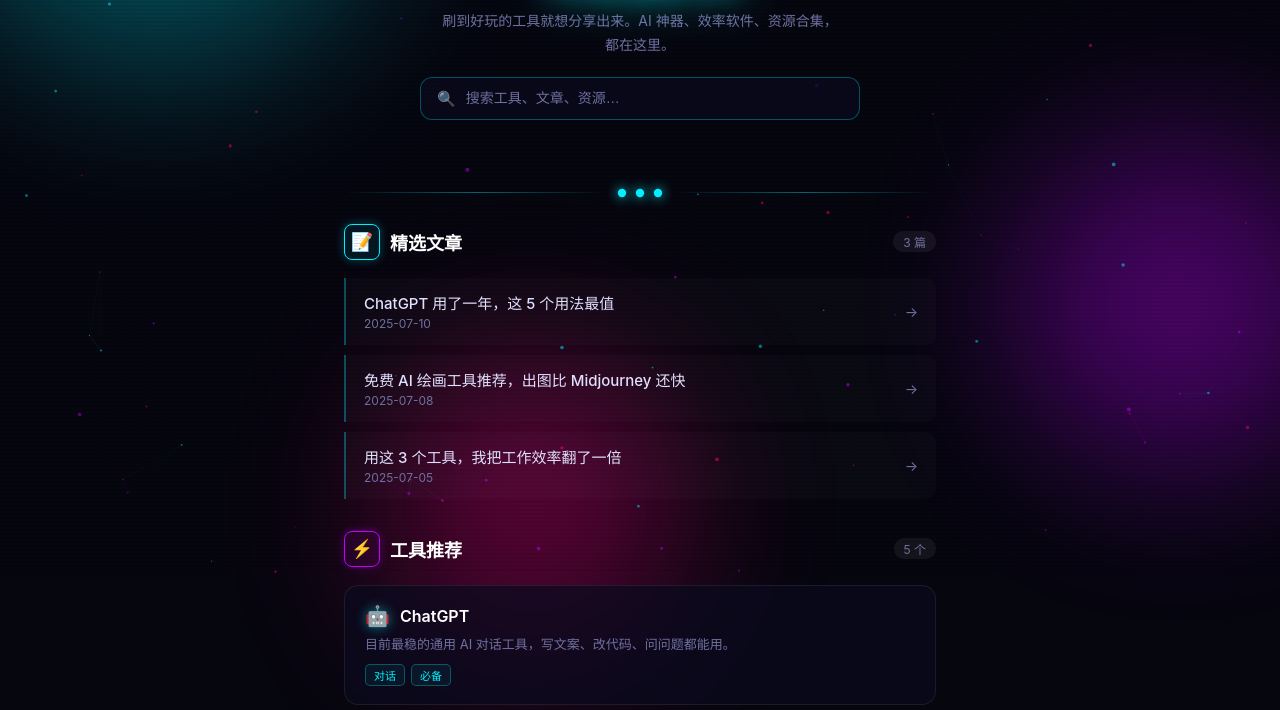
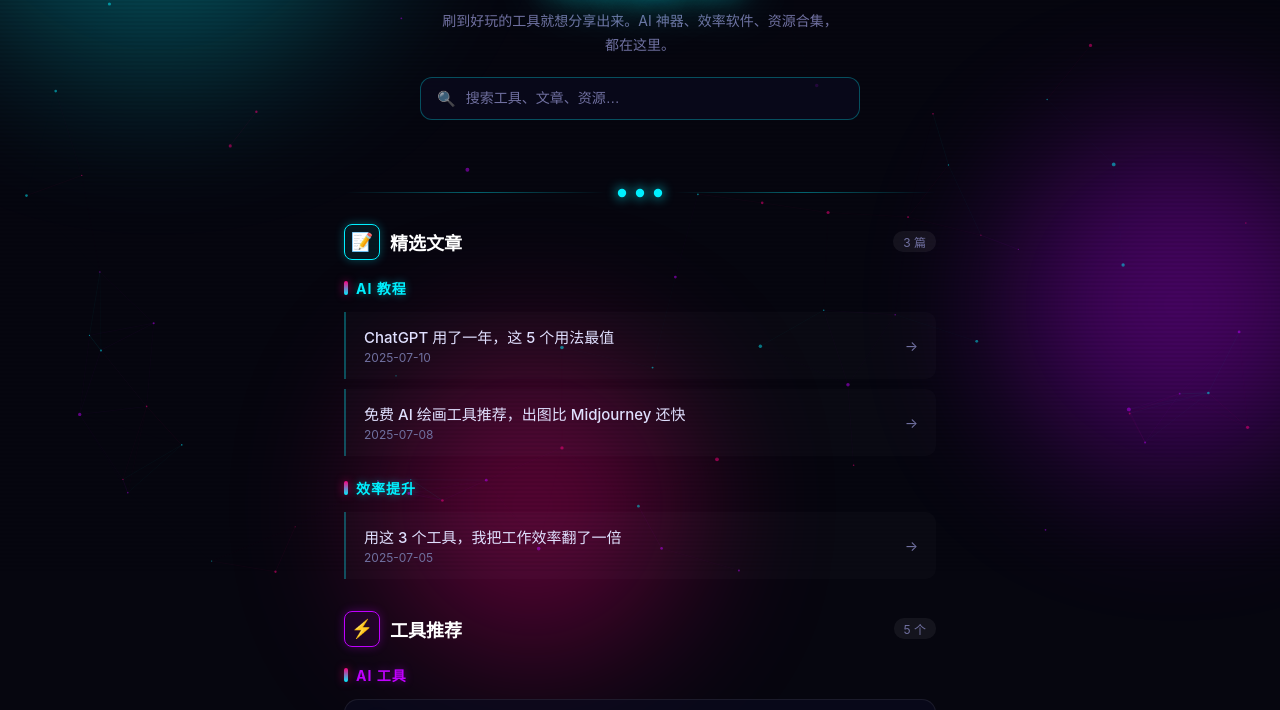
Before and after one commit to xiaomingtools/my-tools, a plain HTML site: page index.html in a window 1280 px wide. Shown: the part 227-937 px from the top of the page. Drawn offline with Linux system fonts and the light colour scheme.

Commit message:
Add files via upload

```diff
--- a/data.json
+++ b/data.json
@@ -5,16 +5,16 @@
     "avatar": "avatar.png"
   },
   "articles": [
-    { "title": "ChatGPT 用了一年，这 5 个用法最值", "url": "https://mp.weixin.qq.com/", "date": "2025-07-10" },
-    { "title": "免费 AI 绘画工具推荐，出图比 Midjourney 还快", "url": "https://mp.weixin.qq.com/", "date": "2025-07-08" },
-    { "title": "用这 3 个工具，我把工作效率翻了一倍", "url": "https://mp.weixin.qq.com/", "date": "2025-07-05" }
+    { "title": "ChatGPT 用了一年，这 5 个用法最值", "url": "https://mp.weixin.qq.com/", "date": "2025-07-10", "category": "AI 教程" },
+    { "title": "免费 AI 绘画工具推荐，出图比 Midjourney 还快", "url": "https://mp.weixin.qq.com/", "date": "2025-07-08", "category": "AI 教程" },
+    { "title": "用这 3 个工具，我把工作效率翻了一倍", "url": "https://mp.weixin.qq.com/", "date": "2025-07-05", "category": "效率提升" }
   ],
   "tools": [
-    { "icon": "🤖", "name": "ChatGPT", "desc": "目前最稳的通用 AI 对话工具，写文案、改代码、问问题都能用。", "url": "https://chat.openai.com", "tags": ["对话", "必备"] },
-    { "icon": "🧠", "name": "Claude", "desc": "长文本和逻辑分析很强，写长文、读文档、做总结首选。", "url": "https://claude.ai", "tags": ["长文本", "写作"] },
-    { "icon": "🎨", "name": "Midjourney", "desc": "AI 绘画里的氛围感天花板，做封面、插图很出片。", "url": "https://www.midjourney.com", "tags": ["绘画", "设计"] },
-    { "icon": "⚡", "name": "Raycast", "desc": "Mac 启动器神器，快捷键呼出，搜索、剪贴板、快捷指令一手包办。", "url": "https://www.raycast.com", "tags": ["Mac", "效率"] },
-    { "icon": "📓", "name": "Notion", "desc": "笔记、知识库、项目管理一体化，工具收藏和文章草稿都在这。", "url": "https://www.notion.so", "tags": ["笔记", "管理"] }
+    { "icon": "🤖", "name": "ChatGPT", "category": "AI 工具", "desc": "目前最稳的通用 AI 对话工具，写文案、改代码、问问题都能用。", "url": "https://chat.openai.com", "tags": ["对话", "必备"] },
+    { "icon": "🧠", "name": "Claude", "category": "AI 工具", "desc": "长文本和逻辑分析很强，写长文、读文档、做总结首选。", "url": "https://claude.ai", "tags": ["长文本", "写作"] },
+    { "icon": "🎨", "name": "Midjourney", "category": "设计创作", "desc": "AI 绘画里的氛围感天花板，做封面、插图很出片。", "url": "https://www.midjourney.com", "tags": ["绘画", "设计"] },
+    { "icon": "⚡", "name": "Raycast", "category": "效率软件", "desc": "Mac 启动器神器，快捷键呼出，搜索、剪贴板、快捷指令一手包办。", "url": "https://www.raycast.com", "tags": ["Mac", "效率"] },
+    { "icon": "📓", "name": "Notion", "category": "效率软件", "desc": "笔记、知识库、项目管理一体化，工具收藏和文章草稿都在这。", "url": "https://www.notion.so", "tags": ["笔记", "管理"] }
   ],
   "resources": [
     { "category": "AI 工具包", "icon": "📦", "name": "AI 提示词包", "desc": "整理了 30+ 个 ChatGPT / Claude 常用提示词模板，涵盖写作、翻译、代码、脑暴场景，复制即用。", "url": "https://pan.quark.cn/" },
--- a/index.html
+++ b/index.html
@@ -301,8 +301,16 @@
   if(list.length===0){ aDiv.innerHTML='<div class="empty-state">没有匹配的文章</div>'; aCount.textContent="0 篇"; if(va) va.style.display="none"; return; }
   aCount.textContent = q ? (list.length+" 条") : (full+" 篇");
   var shown = q ? list : list.slice(0, PAGE_LIMIT);
-  aDiv.innerHTML=""; shown.forEach(function(a){
-    aDiv.innerHTML += '<a href="'+escapeHtml(a.url)+'" class="article-card" target="_blank" rel="noopener"><div class="article-info"><div class="article-title-text">'+escapeHtml(a.title)+'</div><div class="article-date">'+escapeHtml(a.date)+'</div></div><span class="article-arrow">\u2192</span></a>';
+  if(shown.length===0){ aDiv.innerHTML='<div class="empty-state">没有匹配的文章</div>'; if(va) va.style.display="none"; return; }
+  aDiv.innerHTML="";
+  var groups=[], map={};
+  shown.forEach(function(a){ var cat=a.category||"未分类"; if(!map[cat]){ map[cat]=[]; groups.push(cat); } map[cat].push(a); });
+  groups.forEach(function(cat){
+    var g='<div class="resource-group"><div class="resource-group-title" style="color:var(--cyan);text-shadow:0 0 8px rgba(0,240,255,0.4)">'+escapeHtml(cat)+'</div>';
+    map[cat].forEach(function(a){
+      g+='<a href="'+escapeHtml(a.url)+'" class="article-card" target="_blank" rel="noopener"><div class="article-info"><div class="article-title-text">'+escapeHtml(a.title)+'</div><div class="article-date">'+escapeHtml(a.date)+'</div></div><span class="article-arrow">\u2192</span></a>';
+    });
+    g+='</div>'; aDiv.innerHTML+=g;
   });
   if(va){ va.style.display = (SHOW_VIEW_ALL && !q && full>PAGE_LIMIT) ? "inline-block" : "none"; }
 }
@@ -313,9 +321,17 @@
   if(list.length===0){ tDiv.innerHTML='<div class="empty-state">没有匹配的工具</div>'; tCount.textContent="0 个"; if(va) va.style.display="none"; return; }
   tCount.textContent = q ? (list.length+" 条") : (full+" 个");
   var shown = q ? list : list.slice(0, PAGE_LIMIT);
-  tDiv.innerHTML=""; shown.forEach(function(t){
-    var tags=""; (t.tags||[]).forEach(function(tg){ tags+='<span class="card-tag">'+escapeHtml(tg)+'</span>'; });
-    tDiv.innerHTML += '<a href="'+escapeHtml(t.url)+'" class="card" target="_blank" rel="noopener"><div class="card-header"><span class="card-icon">'+escapeHtml(t.icon)+'</span><span class="card-name">'+escapeHtml(t.name)+'</span></div><div class="card-desc">'+escapeHtml(t.desc)+'</div><div class="card-tags">'+tags+'</div></a>';
+  if(shown.length===0){ tDiv.innerHTML='<div class="empty-state">没有匹配的工具</div>'; if(va) va.style.display="none"; return; }
+  tDiv.innerHTML="";
+  var groups=[], map={};
+  shown.forEach(function(t){ var cat=t.category||"未分类"; if(!map[cat]){ map[cat]=[]; groups.push(cat); } map[cat].push(t); });
+  groups.forEach(function(cat){
+    var g='<div class="resource-group"><div class="resource-group-title" style="color:var(--purple);text-shadow:0 0 8px rgba(192,0,255,0.4)">'+escapeHtml(cat)+'</div>';
+    map[cat].forEach(function(t){
+      var tags=""; (t.tags||[]).forEach(function(tg){ tags+='<span class="card-tag">'+escapeHtml(tg)+'</span>'; });
+      g+='<a href="'+escapeHtml(t.url)+'" class="card" target="_blank" rel="noopener"><div class="card-header"><span class="card-icon">'+escapeHtml(t.icon)+'</span><span class="card-name">'+escapeHtml(t.name)+'</span></div><div class="card-desc">'+escapeHtml(t.desc)+'</div><div class="card-tags">'+tags+'</div></a>';
+    });
+    g+='</div>'; tDiv.innerHTML+=g;
   });
   if(va){ va.style.display = (SHOW_VIEW_ALL && !q && full>PAGE_LIMIT) ? "inline-block" : "none"; }
 }
```
Also changed, not shown: admin.html (+19 -5 lines), all.html (+21 -5 lines).
